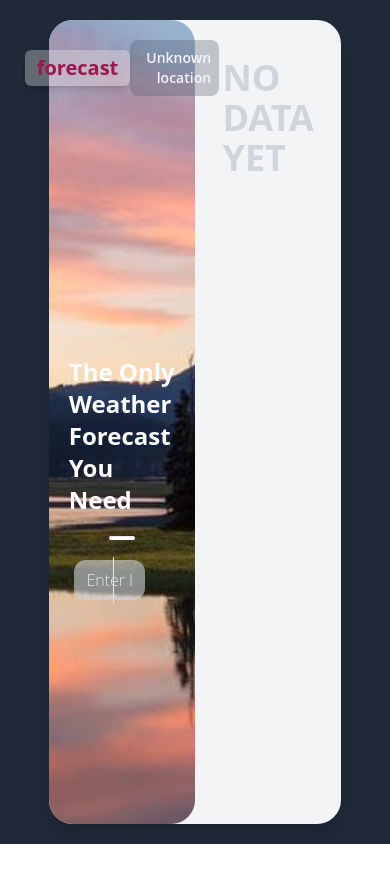
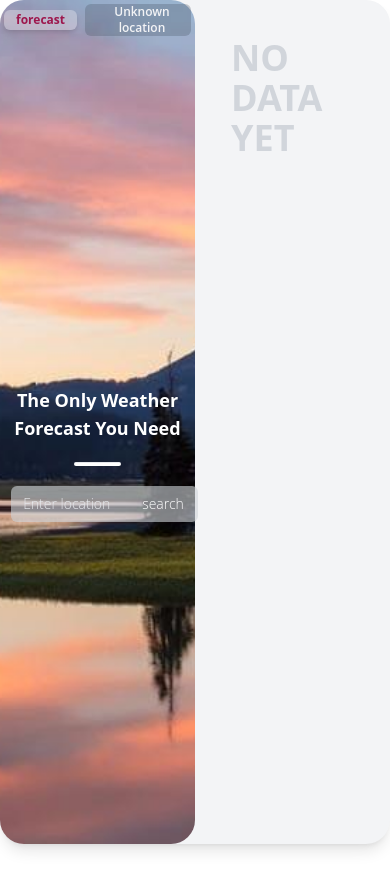
Before and after one commit to BenjaminOtieno/weather-app, a React (Create React App) app: page / in a window 390 px wide. Built offline with nearby package versions, Linux system fonts and the light colour scheme.

Commit message:
responsiveness

```diff
--- a/src/App.js
+++ b/src/App.js
@@ -1,18 +1,17 @@
-
-import React,{ useState } from "react";
-import DetailCard from "./components/DetailCard";
-import SummaryCard from "./components/SummaryCard";
-
+import React, { useState } from 'react'
+import DetailCard from './components/DetailCard'
+import SummaryCard from './components/SummaryCard'
 
 function App() {
   const API_KEY = process.env.REACT_APP_API_KEY
-
 
   const [noData, setNoData] = useState('No Data Yet')
   const [searchTerm, setSearchTerm] = useState('')
   const [weatherData, setWeatherData] = useState([])
   const [city, setCity] = useState('Unknown location')
-  const [weatherIcon, setWeatherIcon] = useState(`${process.env.REACT_APP_ICON_URL}10n@2x.png`)
+  const [weatherIcon, setWeatherIcon] = useState(
+    `${process.env.REACT_APP_ICON_URL}10n@2x.png`
+  )
 
   const handleChange = (e) => {
     setSearchTerm(e.target.value)
@@ -23,111 +22,111 @@ function App() {
     getWeather(searchTerm)
   }
 
-
-  // useEffect(()=>{
-
-  //   function getWeather(){
-  //     fetch(`http://api.openweathermap.org/data/2.5/forecast?q=${searchTerm}&APPID=${API_KEY}&units=metric&cnt=5&exclude=hourly,minutely`)
-  //     .then(res=>res.json())
-  //     .then(data=>{
-  //       setWeatherData(data)
-  //       setCity(`${data.city.name}, ${data.city.country}`)
-  //       setWeatherIcon(`${process.env.REACT_APP_ICON_URL + data.list[0].weather[0]["icon"]}@4x.png`)
-  //   })}
-
-  //   function handleSubmit(e){
-  //       e.preventDefault()
-  //       getWeather(searchTerm)
-  //   }
-  // },[weatherData])
-
   const getWeather = async () => {
     setWeatherData([])
-      try{
-
-        let res = await fetch(`http://api.openweathermap.org/data/2.5/forecast?q=${searchTerm}&APPID=${API_KEY}&units=metric&cnt=5&exclude=hourly,minutely`)
+    try {
+      let res = await fetch(
+        `http://api.openweathermap.org/data/2.5/forecast?q=${searchTerm}&APPID=${API_KEY}&units=metric&cnt=5&exclude=hourly,minutely`
+      )
       let data = await res.json()
-        if(data.cod != 200) {
-          // console.log(typeof data.cod)
+      console.log(typeof data.cod)
+      if (data.cod !== '200') {
         setNoData('Location Not Found')
         setCity('Unknown Location')
         return
       }
       setWeatherData(data)
       setCity(`${data.city.name}, ${data.city.country}`)
-        setWeatherIcon(`${process.env.REACT_APP_ICON_URL + data.list[0].weather[0]["icon"]}@4x.png`)
-
-      }catch(error){
+      setWeatherIcon(
+        `${
+          process.env.REACT_APP_ICON_URL + data.list[0].weather[0]['icon']
+        }@4x.png`
+      )
+    } catch (error) {
       console.log(error)
     }
-
   }
 
-
   return (
-    <div className="bg-gray-800 flex items-center justify-center max-w-screen-2xl h-screen py-5">
-      <div className="flex w-3/4 min-h-full rounded-3xl shadow-lg m-auto bg-gray-100">
+    <div className='lg:bg-gray-800 flex items-center justify-center max-w-screen-xl sm:max-w-screen-md md:max-w-screen-lg lg:max-w-screen-2xl min-h-screen lg:h-screen lg:py-5'>
+      <div className='flex w-4/4 md:w-4/4 lg:w-3/4 min-h-screen  lg:min-h-full rounded-3xl shadow-lg lg:m-auto bg-gray-100'>
         {/* form card section  */}
-        <div className="form-container">
-          <div className="flex items-center justify-center">
-            <h3 className="my-auto mr-auto text-xl text-pink-800 font-bold shadow-md py-1 px-3
-            rounded-md bg-white bg-opacity-30">forecast</h3>
-            <div className="flex p-2 text-gray-100 bg-gray-600 bg-opacity-30 rounded-lg">
-            <i className="fa fa-map my-auto" aria-hidden="true"></i>
-              <div className="text-right">
-                <p className="font-semibold text-sm ml-2">{city}</p>
+        <div className='form-container text-center'>
+          <div className='flex items-center justify-center'>
+            <h3
+              className='my-auto mr-auto text-xs md:text-xl lg:text-xl text-pink-800 font-bold shadow-md py-0.5 px-3
+            rounded-md bg-white bg-opacity-30'
+            >
+              forecast
+            </h3>
+            <div className='ml-2 flex px-0.5 md:p-2 xl:p-2 text-gray-100 bg-gray-600 bg-opacity-30 rounded-md lg:rounded-lg'>
+              <div className='text-center'>
+                <p className='font-semibold  text-xs md:text-sm xl:text-sm ml-2'>
+                  {city}
+                </p>
               </div>
             </div>
           </div>
-          <div className="flex flex-col items-center justify-center h-full">
-            <h1 className="text-white text-2xl">The Only Weather Forecast You Need</h1>
-            <hr className="h-1 bg-white w-1/4 rounded-full my-5" />
-            <form noValidate onSubmit={handleSubmit} className="flex justify-center w-full">
+          <div className='flex flex-col items-center justify-center h-full'>
+            <h1 className='text-white text-lg md:text-xl lg:text-2xl'>
+              The Only Weather Forecast You Need
+            </h1>
+            <hr className='h-1 bg-white w-1/4 rounded-full my-5' />
+            <form
+              noValidate
+              onSubmit={handleSubmit}
+              className='flex justify-center w-full'
+            >
               <input
                 value={searchTerm}
-                type="text"
-                placeholder="Enter location"
-                className="relative rounded-xl py-2 px-3 w-2/3 bg-gray-300 bg-opacity-60 text-white placeholder-gray-200"
+                type='text'
+                placeholder='Enter location'
+                className='relative rounded-md lg:rounded-xl py-2 px-3 w-full lg:w-2/3 bg-gray-300 bg-opacity-60 text-sm text-white placeholder-gray-200'
                 onChange={handleChange}
-                required />
-                <button type="submit" className="z-10">
-                  <i className="fa fa-search text-white -ml-10 border-l my-auto z-10 cursor-pointer p-3"
-                  aria-hidden="true" type="submit"></i>
+                required
+              />
+              <button type='submit' className='-ml-14 z-10 text-white text-sm'>
+                search
               </button>
-              <i className="fa fa-map-marker-alt my-auto cursor-pointer p-3 text-white" aria-hidden="true" onClick={() => {
-              }}></i>
             </form>
           </div>
         </div>
         {/* info card section  */}
-        <div className="w-2/4 p-5">
+        <div className='w-2/4 p-5'>
           {/* <Header /> */}
-          <div className="flex flex-col my-0.5">
+          <div className='flex flex-col my-0.5'>
             {/* card jsx  */}
-            {weatherData.length === 0 ?
-              <div className="container p-4 flex items-center justify-center h-1/3 mb-auto">
-                <h1 className="text-gray-300 text-4xl font-bold uppercase">{noData}</h1>
-              </div> :
+            {weatherData.length === 0 ? (
+              <div className='container p-4 flex items-center justify-center h-1/3 mb-auto'>
+                <h1 className='text-gray-300 text-4xl font-bold uppercase'>
+                  {noData}
+                </h1>
+              </div>
+            ) : (
               <>
-                <h1 className="text-2xl text-gray-800 mt-auto mb-4">Today</h1>
+                <h1 className=' text-lg md:text-xl lg:text-2xl text-gray-800 mb-1 lg:mt-auto lg:mb-4'>
+                  Today
+                </h1>
                 <DetailCard weather_icon={weatherIcon} data={weatherData} />
-                <h1 className="text-xl text-gray-600 mb-4 mt-4"> {city}</h1>
-                <ul className="grid grid-cols-2  gap-2">
-                  {weatherData.list.map( (days, index) => {
-                    if(index > 0){
-                    return (
-                      <SummaryCard key={index} day={days} />
-                    )
+                <h1 className=' text-sm lg:text-xl text-gray-600 my-2 lg:mb-4 lg:mt-4'>
+                  {' '}
+                  {city}
+                </h1>
+                <ul className='grid grid-cols-2  gap-2'>
+                  {weatherData.list.map((days, index) => {
+                    if (index > 0) {
+                      return <SummaryCard key={index} day={days} />
                     }
+                    return null
                   })}
                 </ul>
               </>
-            }
+            )}
           </div>
         </div>
       </div>
     </div>
-  );
+  )
 }
 
-export default App;
+export default App
--- a/src/components/SummaryCard.js
+++ b/src/components/SummaryCard.js
@@ -1,21 +1,29 @@
-
 import moment from 'moment'
 
-function SummaryCard({day}) {
-    let day_icon = `${process.env.REACT_APP_ICON_URL + day.weather[0]["icon"]}@2x.png`
+function SummaryCard({ day }) {
+  let day_icon = `${
+    process.env.REACT_APP_ICON_URL + day.weather[0]['icon']
+  }@2x.png`
 
-    return (
-        <li className="container p-4 flex items-center justify-center bg-gray-200 rounded-lg my-auto mr-1">
-            <div className="my-auto">
-                <p className="font-bold text-3xl text-pink-500 mb-2">{Math.round(day.main.temp)}&deg;C</p>
-                <p className="text-2xl text-gray-800 tracking-widest">{day.weather[0].main}
-                    <img src={day_icon} className="w-1/4 inline" />
-                </p>
-                <p className="text-gray-400 text-xs uppercase tracking-widest">{day.weather[0].description}</p>
-                <p className="tracking-wider">{moment(day.dt_txt).format("dddd hh:mm")}am</p>
-            </div>
-        </li>
-    )
+  return (
+    <li className='container p-2 lg:p-4 flex items-center justify-center bg-gray-200 rounded-lg my-auto mr-1'>
+      <div className='my-auto'>
+        <p className='font-bold text-sm lg:text-3xl text-pink-500 mb-1 lg:mb-2'>
+          {Math.round(day.main.temp)}&deg;C
+        </p>
+        <p className=' text-sm lg:text-2xl text-gray-800 tracking-widest'>
+          {day.weather[0].main}
+          <img src={day_icon} className='w-1/4 inline' />
+        </p>
+        <p className='text-gray-400 text-xs uppercase tracking-widest'>
+          {day.weather[0].description}
+        </p>
+        <p className='tracking-wider'>
+          {moment(day.dt_txt).format('dddd hh:mm')}am
+        </p>
+      </div>
+    </li>
+  )
 }
 
 export default SummaryCard
--- a/src/index.css
+++ b/src/index.css
@@ -18,5 +18,5 @@ h1 {
   background: url('./assets/substance-cannabis-market-sparks-lake-bg.jpg')
     no-repeat 50% 40% / cover;
   height: auto;
-  @apply w-2/4 p-5 rounded-3xl;
+  @apply w-2/4 p-1 md:p-3 lg:p-5 rounded-3xl;
 }
```
Also changed, not shown: src/components/DetailCard.js (+33 -18 lines). Lines whose indentation alone changed are shown as unchanged.
